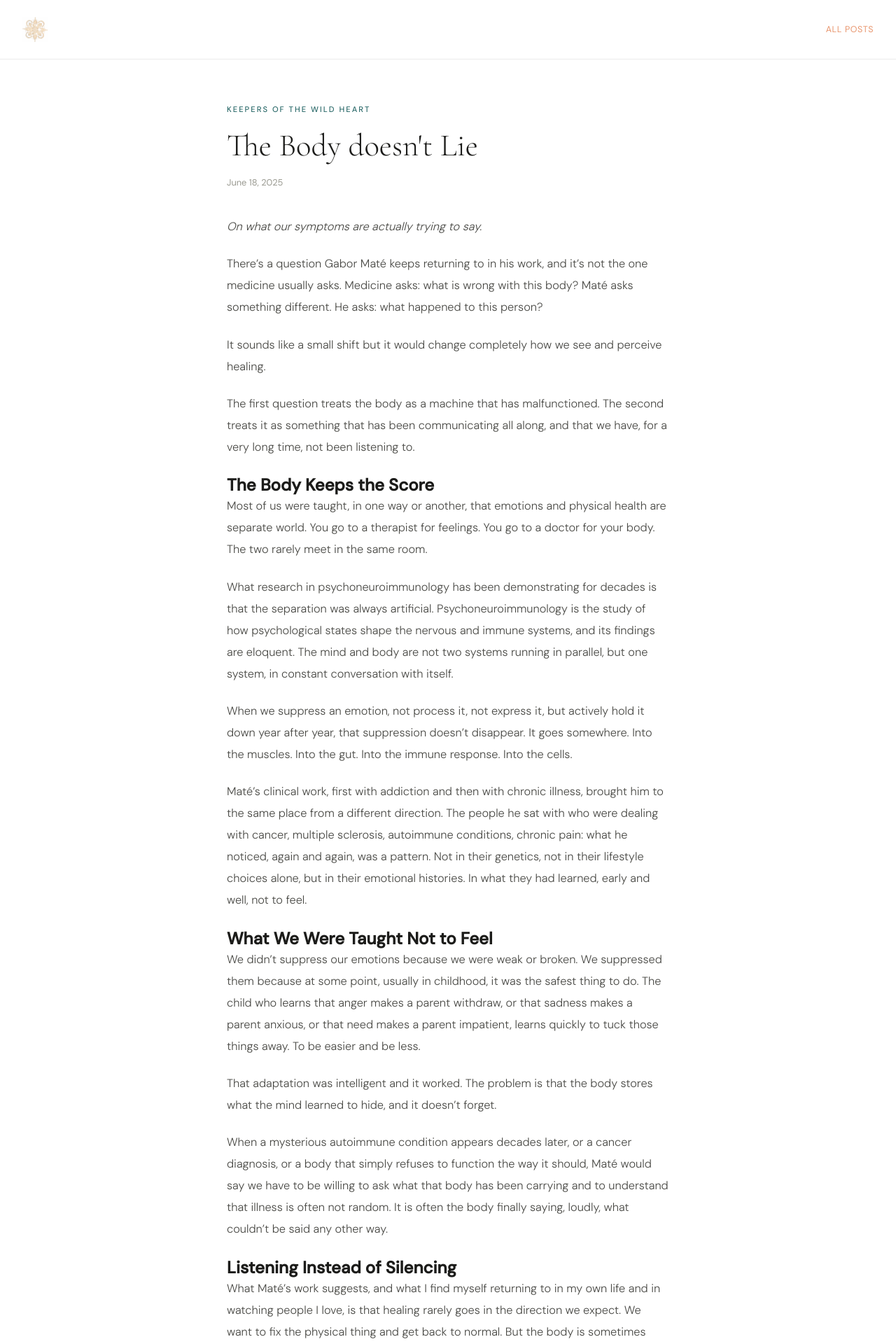
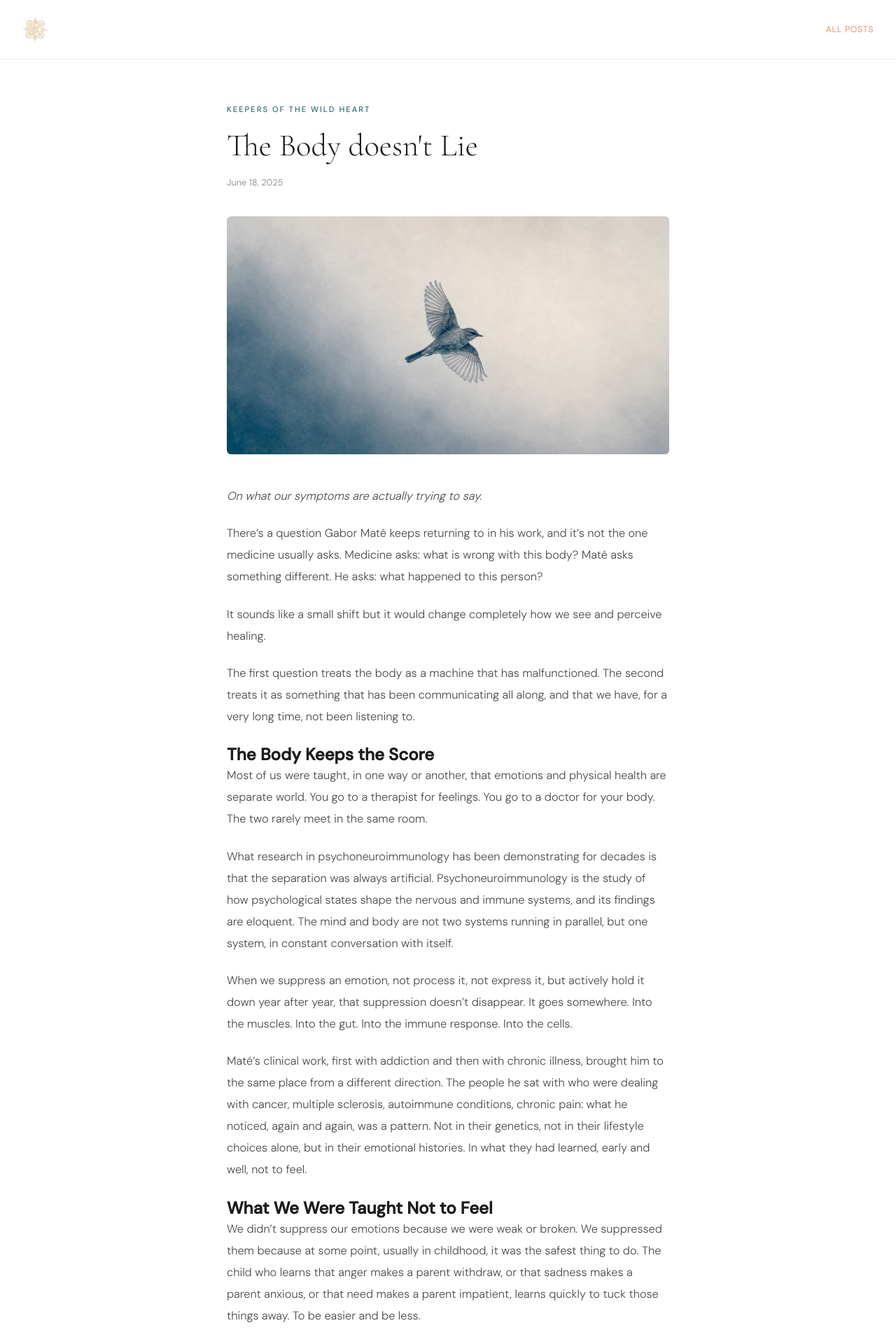
Before and after one commit to Blubell26/giuliapacciotti.com, a Jekyll site: the page built from _posts/2025-06-18-the-body-doesn’t-lie.md, in a window 1280 px wide. Shown: the top 1920 px of the page at 70% size. Built offline with Jekyll 4.4.1, drawn with Linux system fonts in a browser that asks for light colours; comment, search, counter and statistics services are not loaded.

Commit message:
Update 2025-06-18-the-body-doesn’t-lie.md

```diff
--- a/_posts/2025-06-18-the-body-doesn’t-lie.md
+++ b/_posts/2025-06-18-the-body-doesn’t-lie.md
@@ -3,8 +3,8 @@ layout: post
 title: "The Body doesn't Lie"
 description: We’ve been taught to treat symptoms as problems to fix. But what if the body isn’t breaking down — what if it’s speaking up? On illness, suppression, and what happens when we start listening.
 date: 2025-06-18
-image:
-thumb:
+image: images/IMG_7337.jpeg
+thumb: images/IMG_7337.jpeg
 category: natural-healing
 ---
 
```
